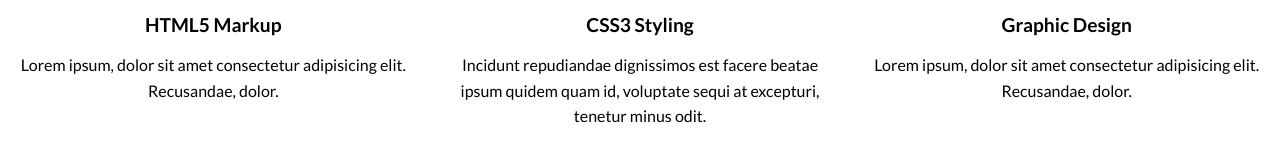
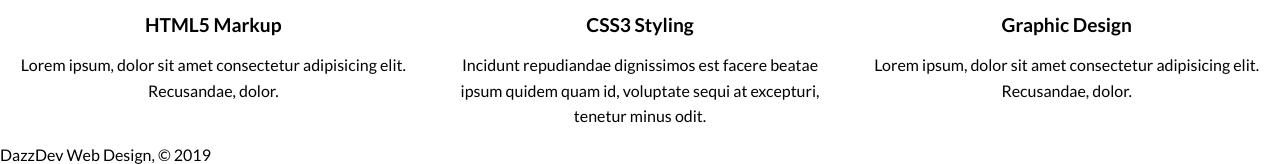
Before and after one commit to DariuszOkonski/webpage-web-design, a website: page index.html in a window 1280 px wide. Shown: the part 645-809 px from the top of the page. Drawn offline with Linux system fonts and the light colour scheme.

Commit message:
add html structure for footer

```diff
--- a/index.html
+++ b/index.html
@@ -102,5 +102,11 @@
         </p>
       </div>
     </section>
+
+    <footer class="footer">
+      <p class="footer__paragraph">
+        DazzDev Web Design, &copy; 2019
+      </p>
+    </footer>
   </body>
 </html>
```
